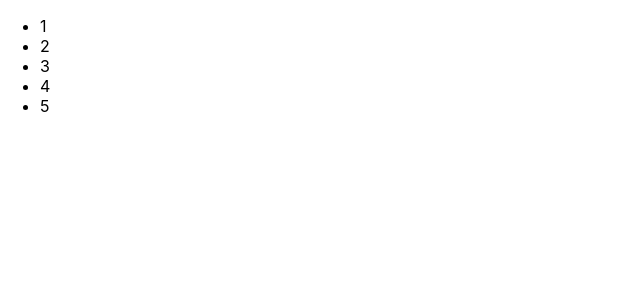
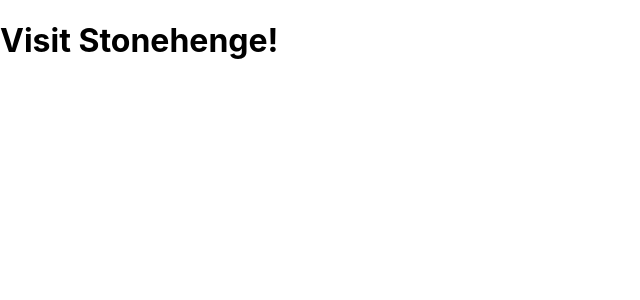
Before and after one commit to ricapi96/hello-react, a React (Create React App) app: page / in a window 1280 px wide. Shown: the top 300 px of the page, without its empty margins (0-640 px from the left). Built offline with nearby package versions, Linux system fonts and the light colour scheme.

Commit message:
conditional rendering/hardcoded

```diff
--- a/src/index.js
+++ b/src/index.js
@@ -2,20 +2,31 @@
 import ReactDOM from "react-dom/client";
 import "./index.css";
 
+function England() {
+  return (
+    <div>
+      <h1>Visit Stonehenge!</h1>
+    </div>
+  );
+}
 
-const list = [1, 2, 3, 4, 5];
+function London() {
+  return (
+    <div>
+      <h1>Visit Buckingham Palace!</h1>
+    </div>
+  );
+}
 
-function App({ items }) {
-   return (
-     <ul>
-       {items.map(item => (
-         <li key={item.toString()}>{item}</li>
-       ))}
-     </ul>
-    );
+function App(props) {
+  if(props.tour === "country") {
+    return <England />;
+  } else if (props.tour === "city") {
+  return <London />;
+}
 }
 
 const root = ReactDOM.createRoot(document.getElementById("root"));
 root.render(
-  <App items={list}/>
+  <App tour="country"/>
 );
```
